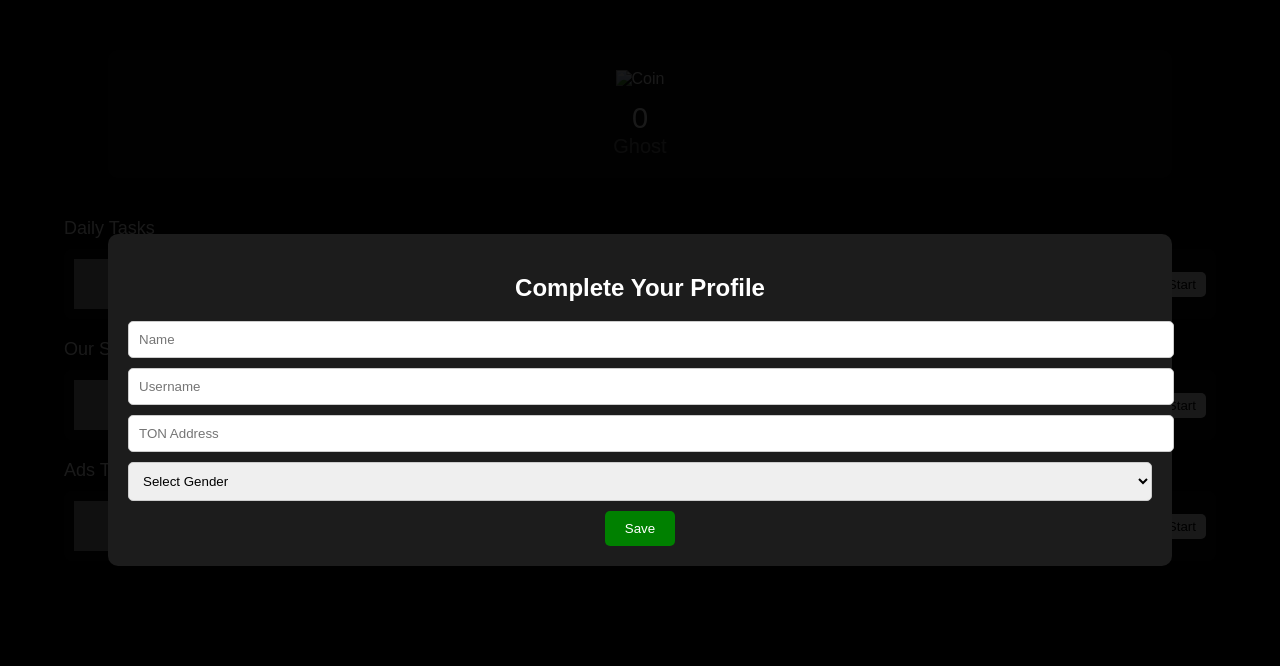
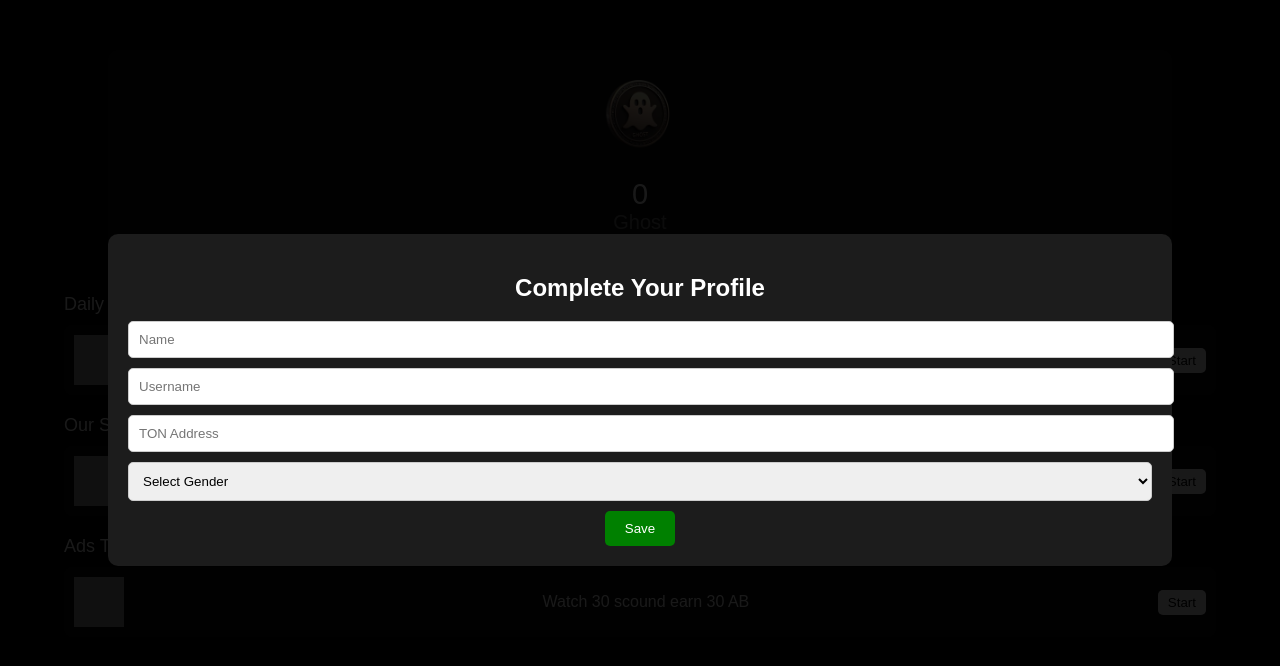
Before and after one commit to abcoinseo/ghostcoin-, a plain HTML site: page home.html in a window 1280 px wide. Drawn offline with Linux system fonts and the light colour scheme; grey boxes are pictures that could not be loaded.

Commit message:
Update home.html

```diff
--- a/home.html
+++ b/home.html
@@ -148,7 +148,7 @@
 
   <!-- Top Box -->
   <div class="top-box">
-    <img src="coin.png" alt="Coin">
+    <img src="coin1.png" alt="Coin">
     <div class="counter" id="abCoinCounter"></div>
     <div class="ab-label">Ghost</div>
   </div>
```
